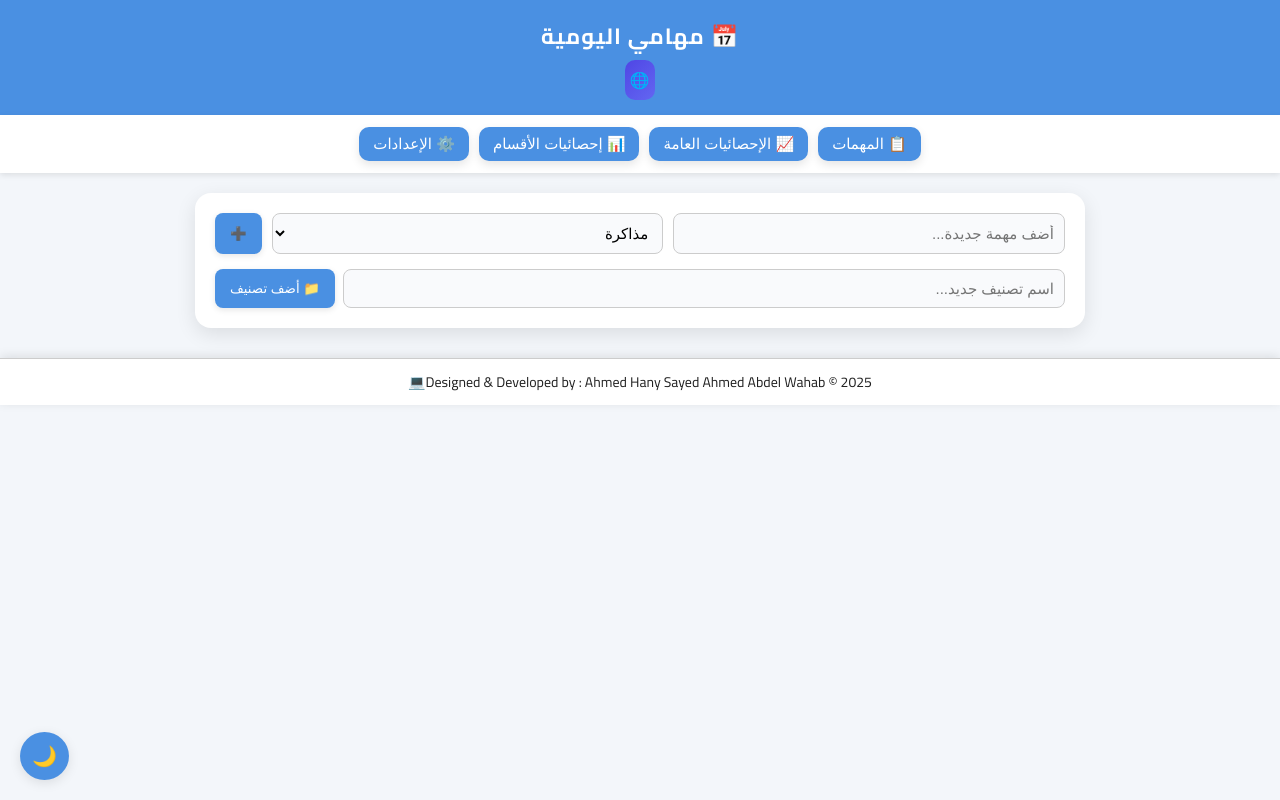
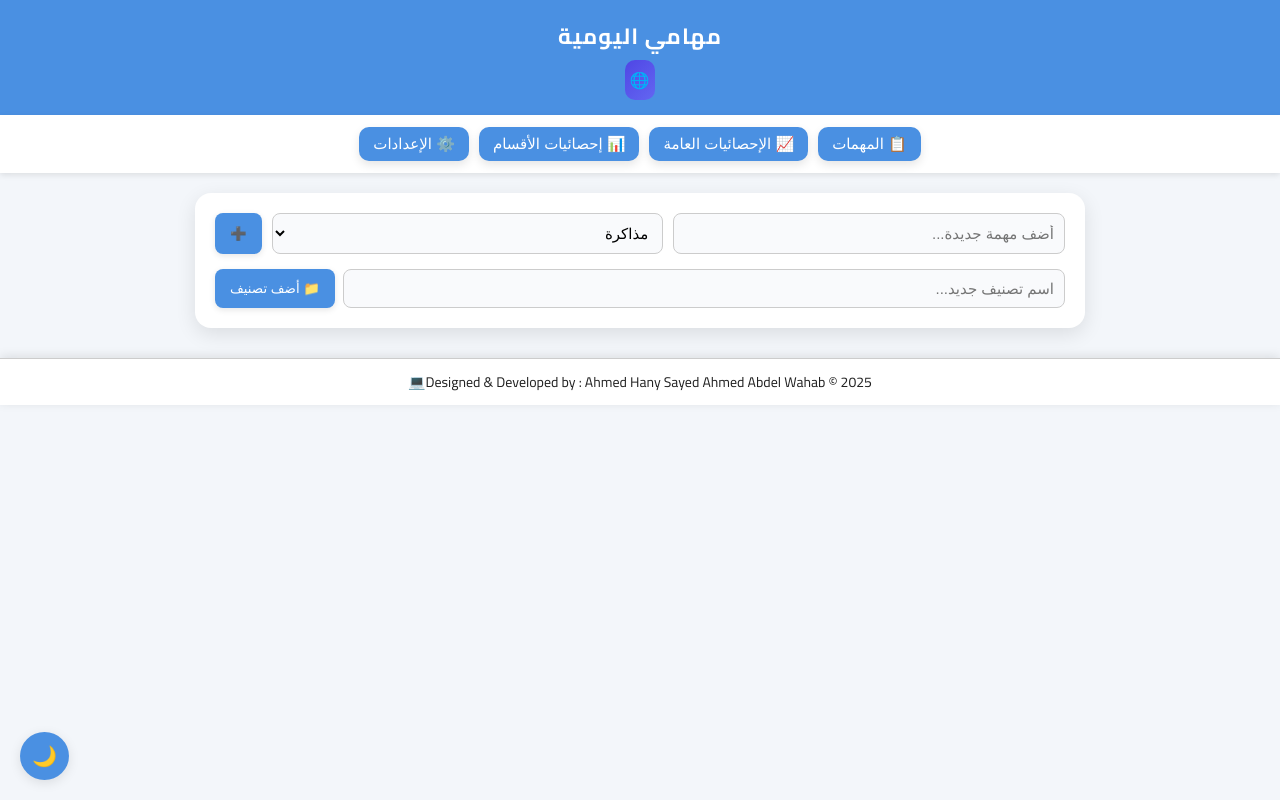
Before and after one commit to ah9742824-oss/my-tasks, a plain HTML site: page Home.html in a window 1280 px wide. Drawn offline with nearby package versions, Linux system fonts and the light colour scheme.

Commit message:
Remove emoji from title and header text

```diff
--- a/Home.html
+++ b/Home.html
@@ -8,7 +8,7 @@
   <link href="https://fonts.googleapis.com/css2?family=Cairo:wght@400;600&display=swap" rel="stylesheet">
 
 
-  <title>📊 مهامي اليومية</title>
+  <title> مهامي اليومية</title>
     <link rel="icon" href="favicon.ico" type="image/ico">
 
   <script src="https://cdn.jsdelivr.net/npm/chart.js"></script>
@@ -254,7 +254,7 @@
 
 
    <header>
-   <span> 📅 مهامي اليومية </span>
+   <span>  مهامي اليومية </span>
 
  <div class="link-btn">
       <a href="https://ah9742824-oss.github.io/my-project/" target="_blank" title="زيارة المشروع">🌐</a>
```
